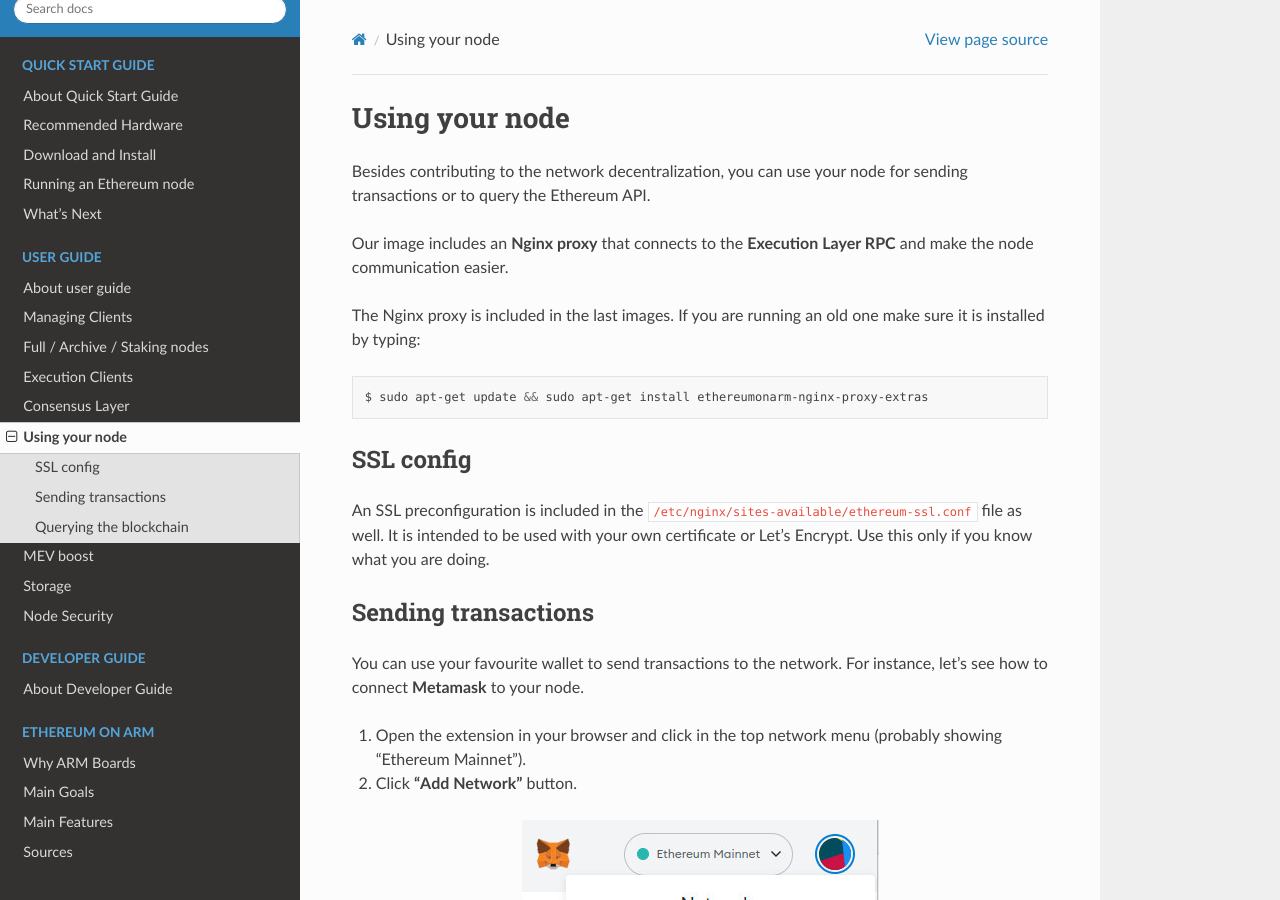
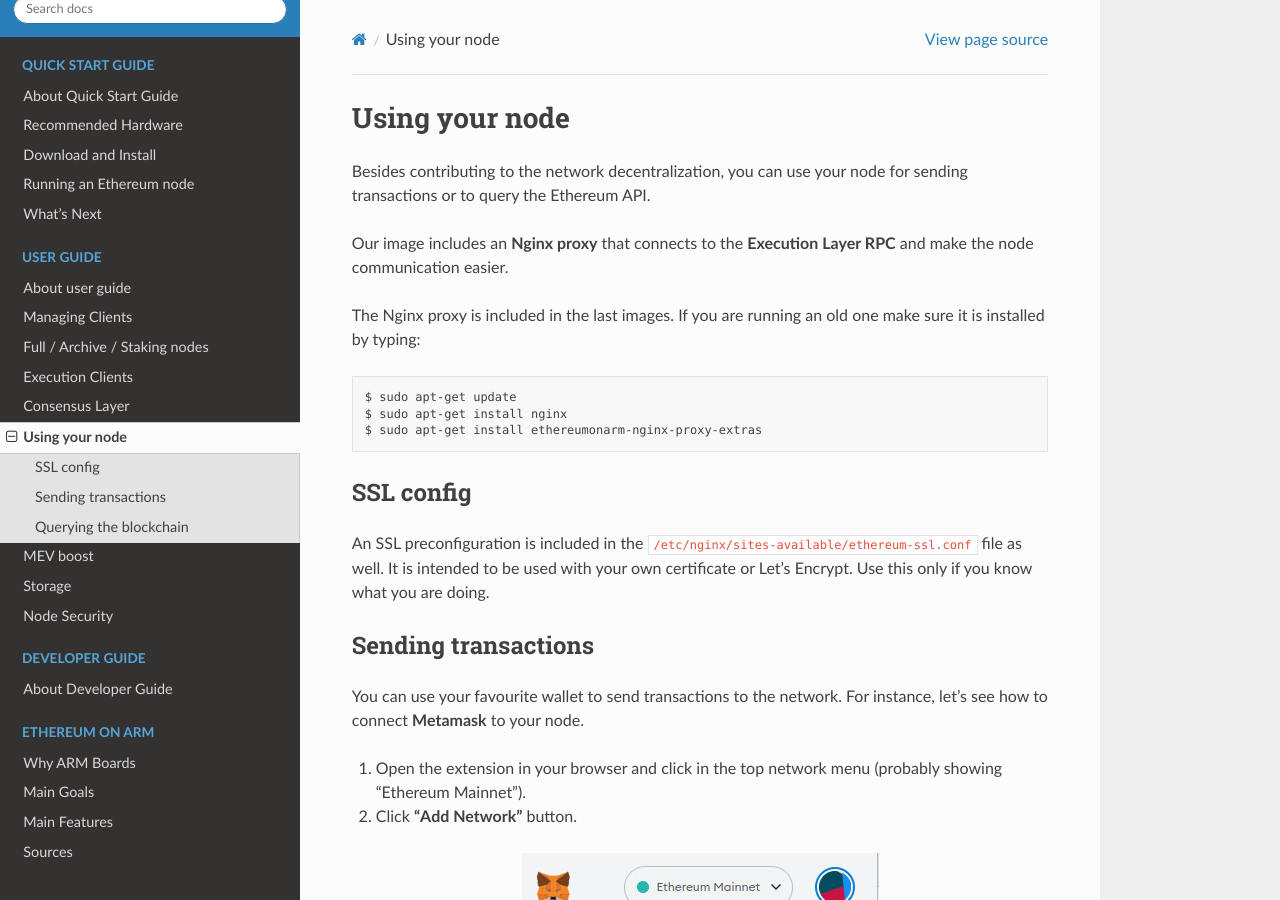
Before and after one commit to EOA-Blockchain-Labs/ethereumonarm, a Sphinx documentation site: the page built from docs/user-guide/using-your-node.rst, in a window 1280 px wide and 900 px high. Built offline with Sphinx 7.4.7 and the Read the Docs theme 2.0.0, drawn with Linux system fonts in a browser that asks for light colours.

Commit message:
fixed nginx doc

```diff
--- a/docs/user-guide/using-your-node.rst
+++ b/docs/user-guide/using-your-node.rst
@@ -14,7 +14,9 @@
 
 .. prompt:: bash $
 
-  sudo apt-get update && sudo apt-get install ethereumonarm-nginx-proxy-extras
+  sudo apt-get update
+  sudo apt-get install nginx
+  sudo apt-get install ethereumonarm-nginx-proxy-extras
 
 
 SSL config
```
